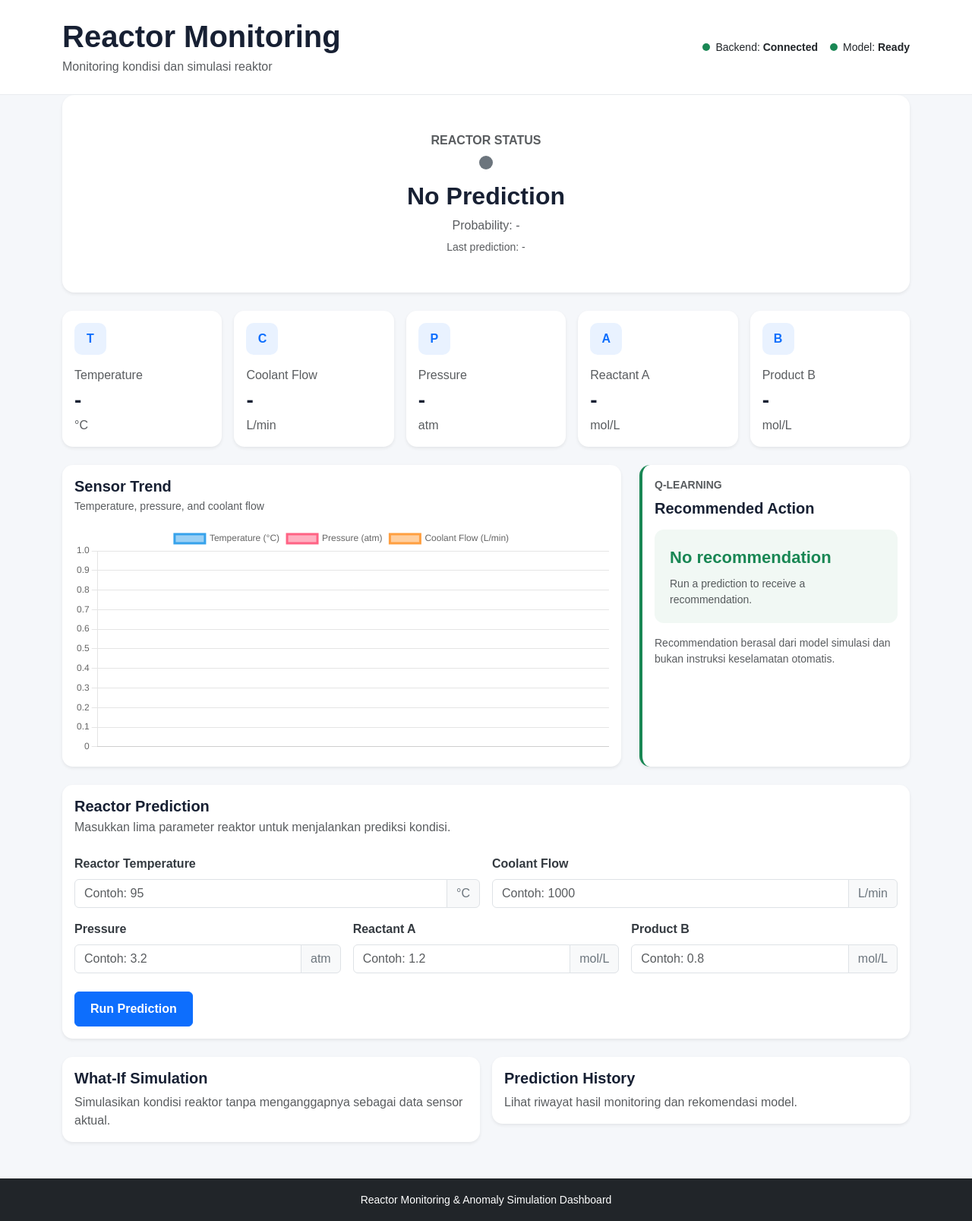
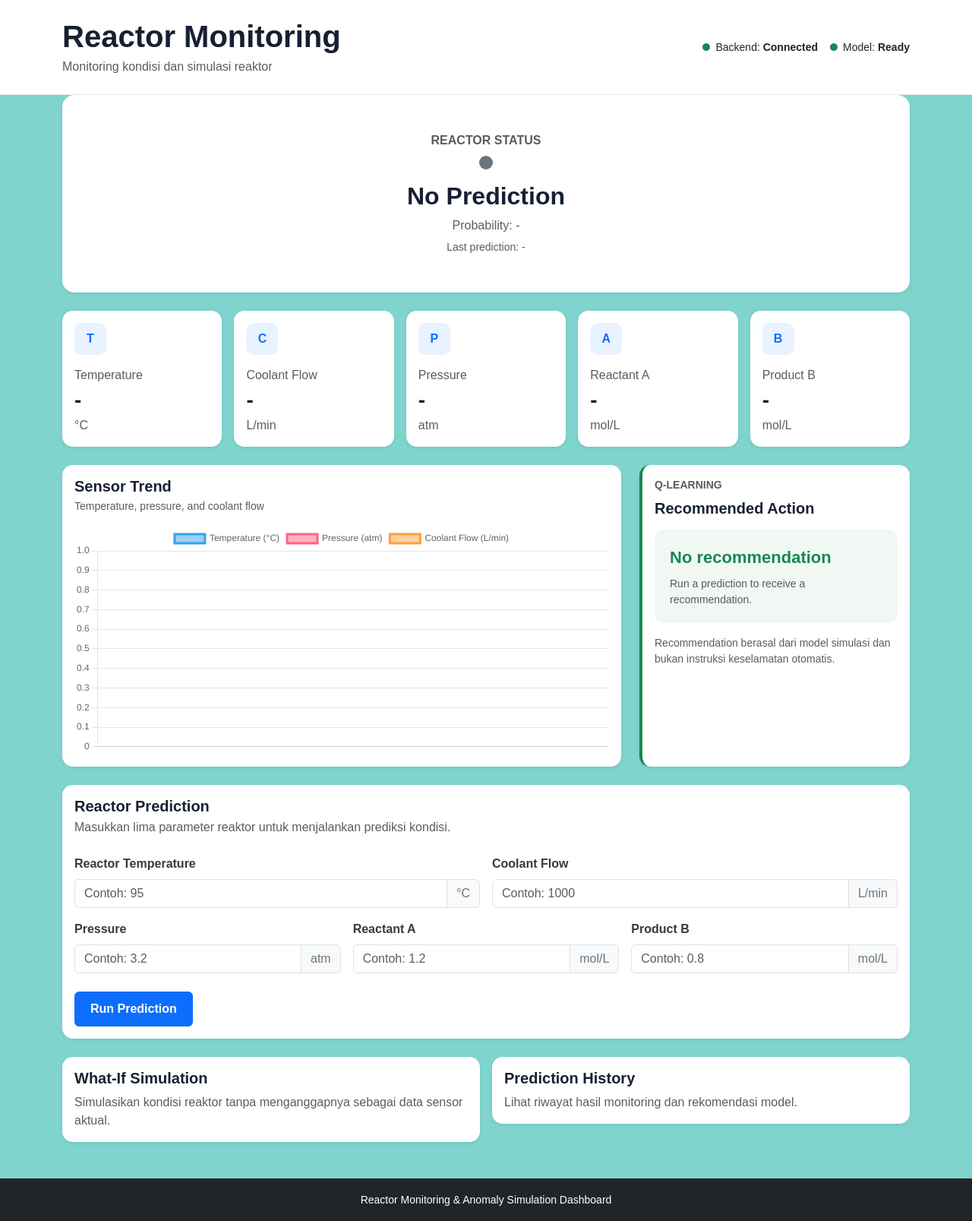
Before and after one commit to azzam528/BatchReactor, a Flask app: page / in a window 1280 px wide. Shown: the part 56-1663 px from the top of the page at 76% size. Run offline with Flask 3, Linux system fonts and the light colour scheme; parts of the project's set-up code (start-up, migrations or seed data) failed here and were passed over.

Commit message:
[STYLE] Ubah warna background dashboard

```diff
--- a/static/css/style.css
+++ b/static/css/style.css
@@ -3,7 +3,7 @@
 ======================================== */
 
 body {
-    background-color: #f5f7fa;
+    background-color: #7fd4cd;
     color: #212529;
     font-family: Arial, sans-serif;
 }
```
